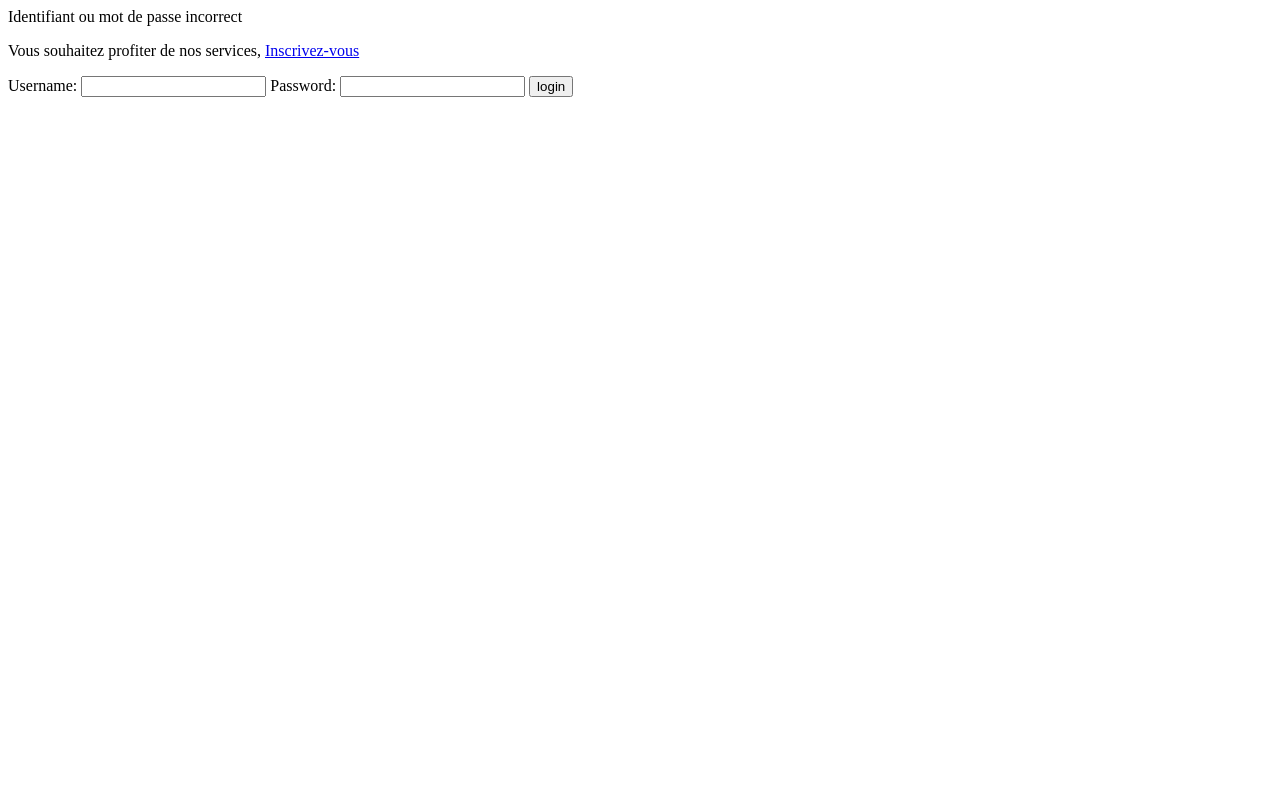
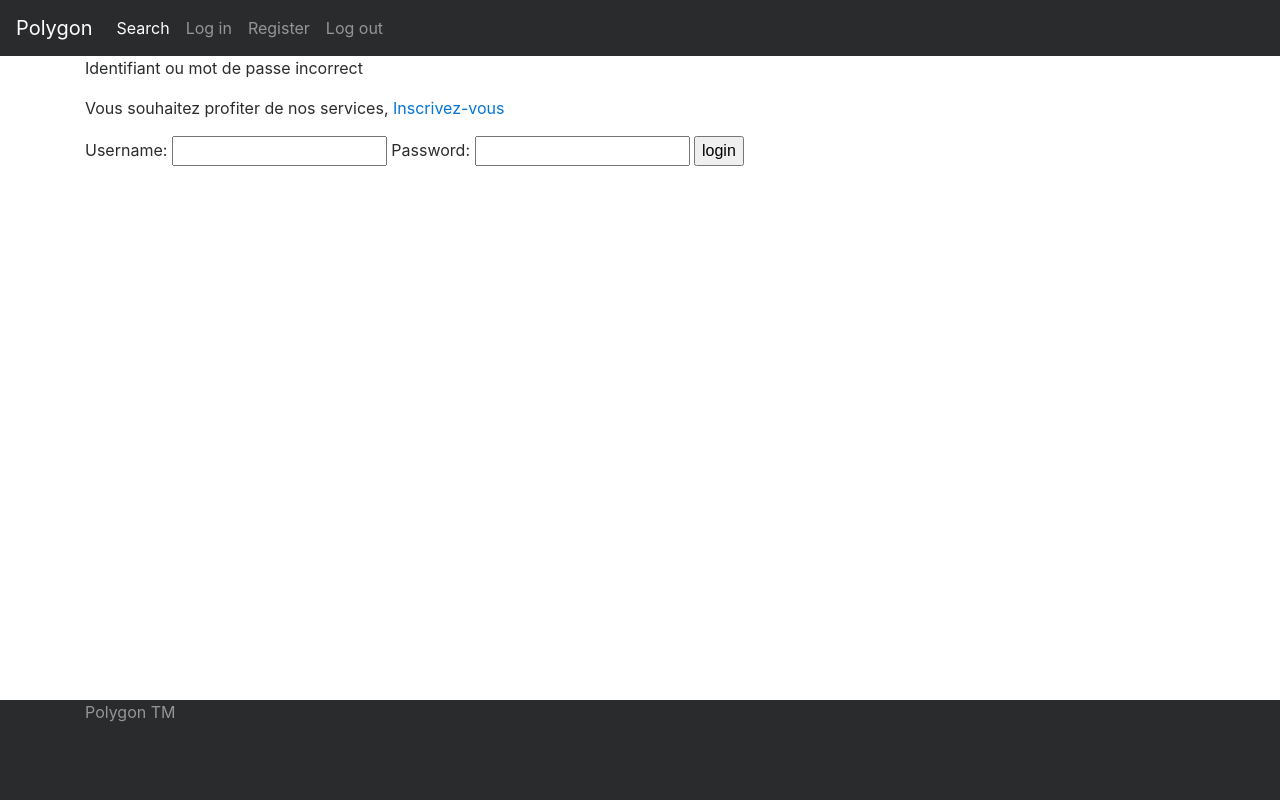
Before and after one commit to franckobe/polygon, a Django app: page /polygonSearch/register/ in a window 1280 px wide. Run offline with Django 3.2, Linux system fonts and the light colour scheme; some libraries are stand-ins or nearby versions.

Commit message:
header & footer

```diff
--- /dev/null
+++ b/polygonSearch/templates/base.html
@@ -0,0 +1,48 @@
+<!DOCTYPE html>
+<html lang="en">
+<head>
+    <meta charset="UTF-8">
+    <title>Polygon best search engine ever</title>
+    <link rel="stylesheet" href="https://maxcdn.bootstrapcdn.com/bootstrap/4.0.0-alpha.6/css/bootstrap.min.css" integrity="sha384-rwoIResjU2yc3z8GV/NPeZWAv56rSmLldC3R/AZzGRnGxQQKnKkoFVhFQhNUwEyJ" crossorigin="anonymous">
+    <link rel="stylesheet" href="../../static/styles.css">
+
+</head>
+<body>
+<nav class="navbar navbar-toggleable-md navbar-inverse bg-inverse">
+    <button class="navbar-toggler navbar-toggler-right" data-toggle="collapse" data-target="#navbarNav" aria-controls="navbarNav" aria-expanded="false" aria-label="Toggle navigation">
+        <span class="navbar-toggler-icon"></span>
+    </button>
+    <a class="navbar-brand" href="#">Polygon</a>
+    <div class="collapse navbar-collapse" id="navbarNav">
+        <ul class="navbar-nav">
+            <li class="nav-item active">
+                <a class="nav-link" href="./search">Search<span class="sr-only">(current)</span></a>
+            </li>
+            <li class="nav-item">
+                <a class="nav-link" href="./login">Log in</a>
+            </li>
+            <li class="nav-item">
+                <a class="nav-link" href="./register">Register</a>
+            </li>
+            <li class="nav-item">
+                <a class="nav-link" href="./register">Log out</a>
+            </li>
+        </ul>
+    </div>
+</nav>
+<div class="container">
+    {% block content %}{% endblock %}
+</div>
+<footer class="fixed-bottom bg-inverse">
+    <div class="container">
+        Polygon TM<br>
+    </div>
+</footer>
+
+
+
+<script src="https://code.jquery.com/jquery-3.1.1.slim.min.js" integrity="sha384-A7FZj7v+d/sdmMqp/nOQwliLvUsJfDHW+k9Omg/a/EheAdgtzNs3hpfag6Ed950n" crossorigin="anonymous"></script>
+<script src="https://cdnjs.cloudflare.com/ajax/libs/tether/1.4.0/js/tether.min.js" integrity="sha384-DztdAPBWPRXSA/3eYEEUWrWCy7G5KFbe8fFjk5JAIxUYHKkDx6Qin1DkWx51bBrb" crossorigin="anonymous"></script>
+<script src="https://maxcdn.bootstrapcdn.com/bootstrap/4.0.0-alpha.6/js/bootstrap.min.js" integrity="sha384-vBWWzlZJ8ea9aCX4pEW3rVHjgjt7zpkNpZk+02D9phzyeVkE+jo0ieGizqPLForn" crossorigin="anonymous"></script>
+</body>
+</html>
--- a/polygonSearch/templates/login.html
+++ b/polygonSearch/templates/login.html
@@ -1,3 +1,7 @@
+{% extends "base.html" %}
+
+{% block content %}
+
     {% if form.errors %}
         <p class="error">Sorry, that's not a valid username or password</p>
     {% endif %}
@@ -20,3 +24,6 @@
     </form>
         {#or if it's not declared urls:#}
     {#   <form action="{% url django.contrib.auth.views.login %}?next={{ request.get_full_path }}" method="post">#}
+
+
+{% endblock %}
--- /dev/null
+++ b/static/styles.css
@@ -0,0 +1,7 @@
+footer {
+    position: fixed;
+    height: 100px;
+    bottom: 0;
+    width: 100%;
+    color: rgba(255,255,255,.5);
+}
```
Lines whose indentation alone changed are shown as unchanged.
